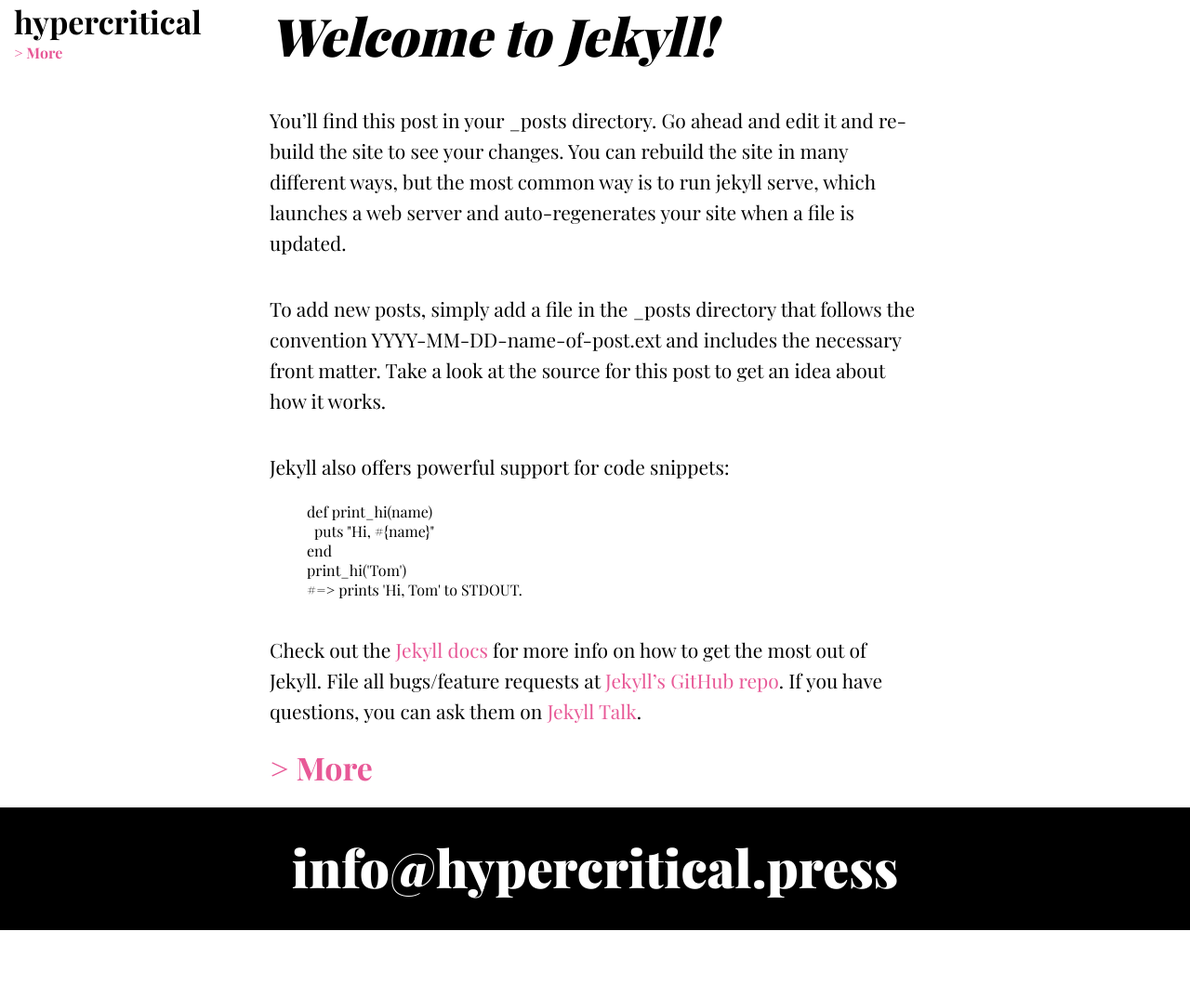
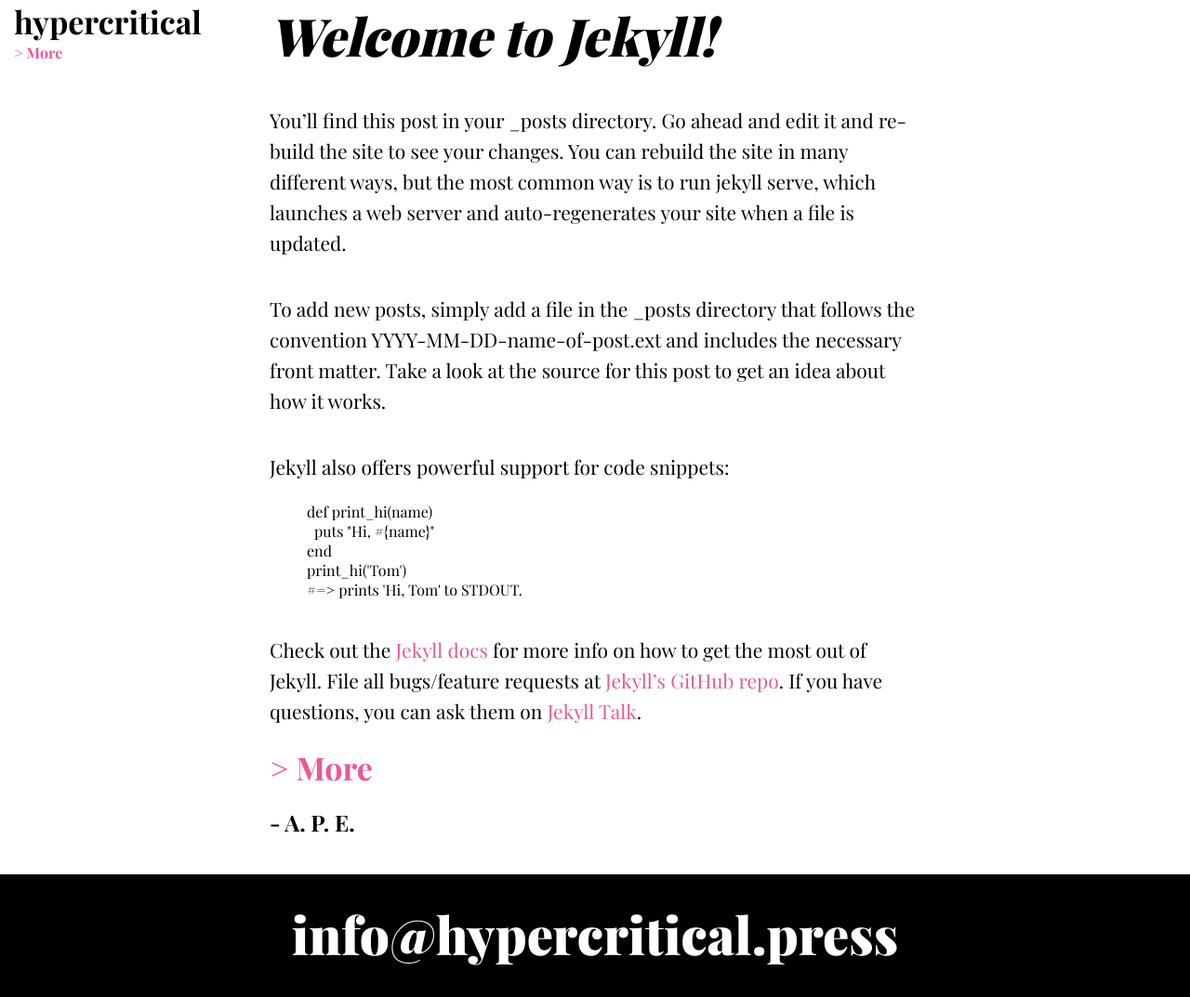
Before and after one commit to Hypercritical/hypercritical, a Jekyll site: the page built from index.html, in a window 1280 px wide. Shown: the whole page at 93% size. Built offline with Jekyll 4.4.1, drawn with Linux system fonts in a browser that asks for light colours; some web fonts are replaced; before the commit the page ends 1001 px from its top, so only the background shows below that.

Commit message:
Added Signature

```diff
--- a/_layouts/default.html
+++ b/_layouts/default.html
@@ -11,6 +11,7 @@
       <div class="wrapper">
         <div class="inner">
           {{ content }}
+          <h2 class="signature">- A. P. E.</h2>
         </div>
       </div>
     </div>
```
